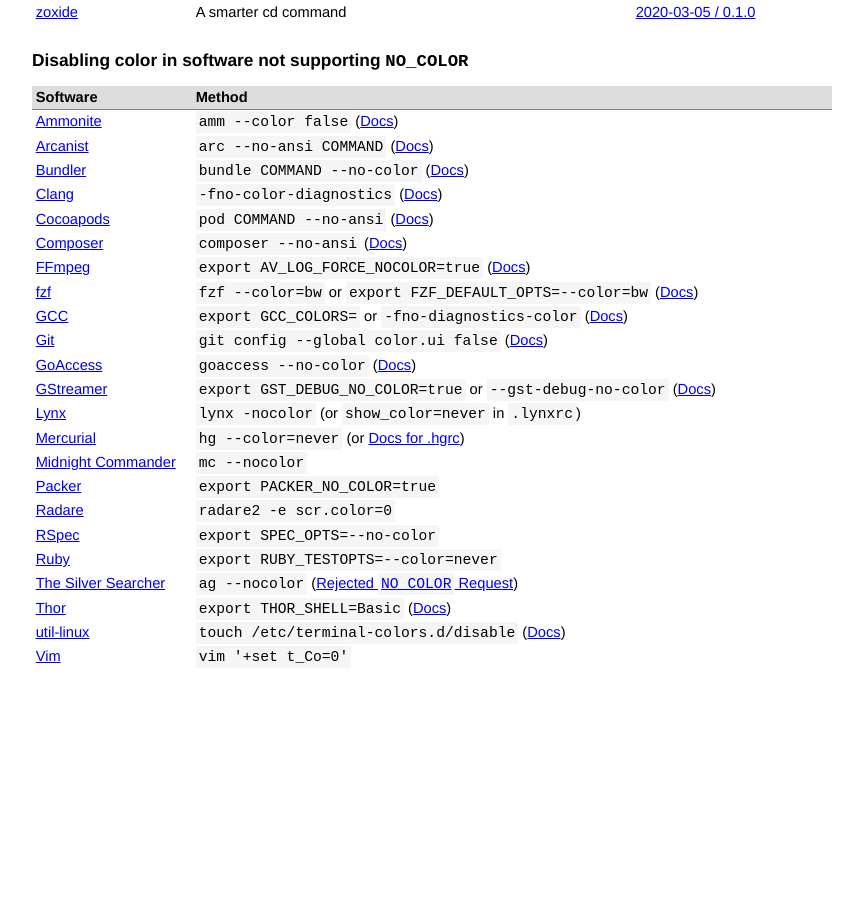
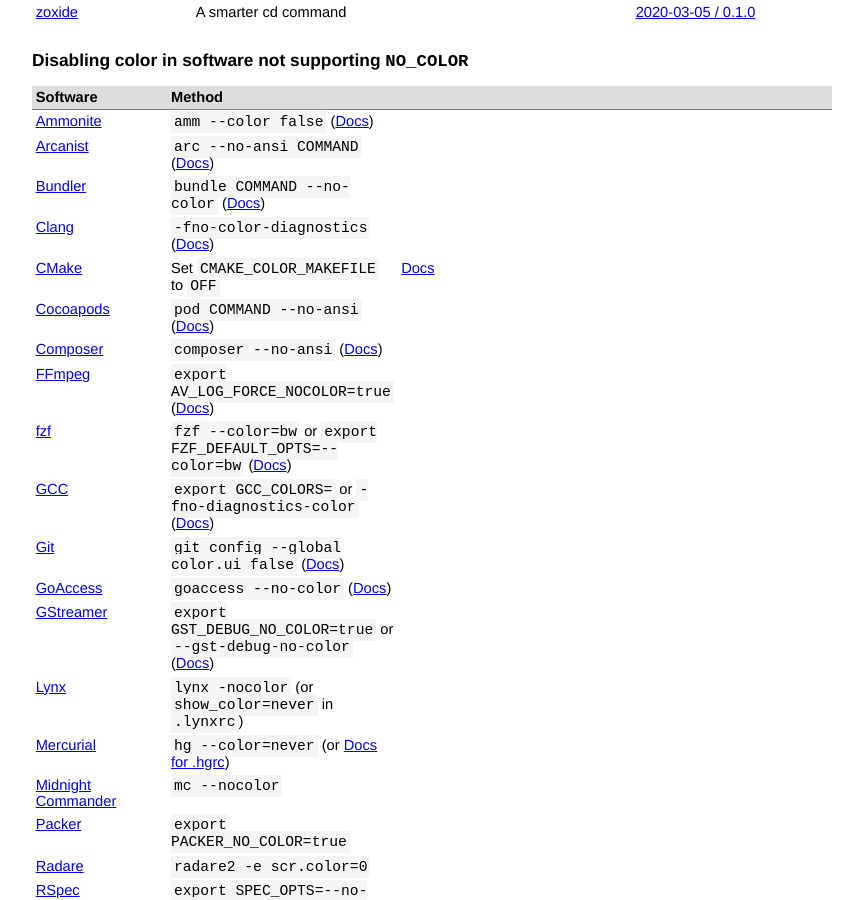
Before and after one commit to jcs/no_color, a Jekyll site: the page built from index.md, in a window 1280 px wide and 900 px high, scrolled down 4839 px. Shown: the whole window, without its empty margins (208-1071 px from the left). Built offline with Jekyll 4.4.1, drawn with Linux system fonts in a browser that asks for light colours; our own code applies the rules of GitHub Pages for plain Markdown files; before the commit the page ends 5552 px from its top, so only the background shows below that.

Commit message:
Add CMake

```diff
--- a/index.md
+++ b/index.md
@@ -249,6 +249,7 @@ color via `NO_COLOR`.
 | [Arcanist](https://github.com/phacility/arcanist) | `arc --no-ansi COMMAND` ([Docs](http://manpages.ubuntu.com/manpages/xenial/man1/arc.1.html)) |
 | [Bundler](https://bundler.io/) | `bundle COMMAND --no-color` ([Docs](https://bundler.io/v1.15/man/bundle.1.html)) |
 | [Clang](https://clang.llvm.org/) | `-fno-color-diagnostics` ([Docs](https://clang.llvm.org/docs/UsersManual.html#formatting-of-diagnostics)) |
+| [CMake](https://cmake.org/) | Set `CMAKE_COLOR_MAKEFILE` to `OFF` | [Docs](https://cmake.org/cmake/help/latest/variable/CMAKE_COLOR_MAKEFILE.html)
 | [Cocoapods](https://cocoapods.org/) | `pod COMMAND --no-ansi` ([Docs](https://guides.cocoapods.org/terminal/commands.html#pod_install)) |
 | [Composer](https://getcomposer.org/) | `composer --no-ansi` ([Docs](https://getcomposer.org/doc/03-cli.md#global-options)) |
 | [FFmpeg](https://ffmpeg.org/) | `export AV_LOG_FORCE_NOCOLOR=true` ([Docs](https://ffmpeg.org/ffmpeg.html#toc-Generic-options)) |
```
